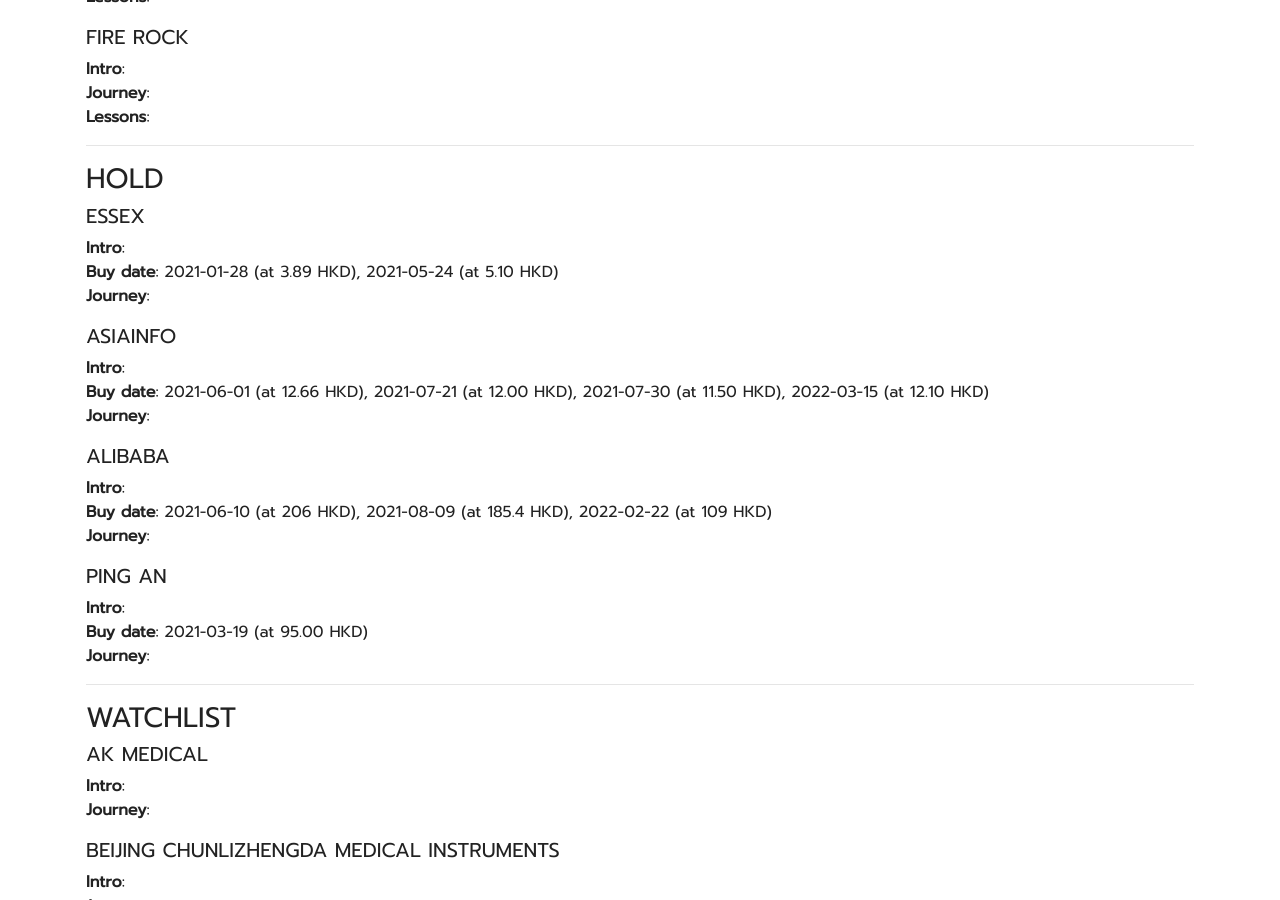
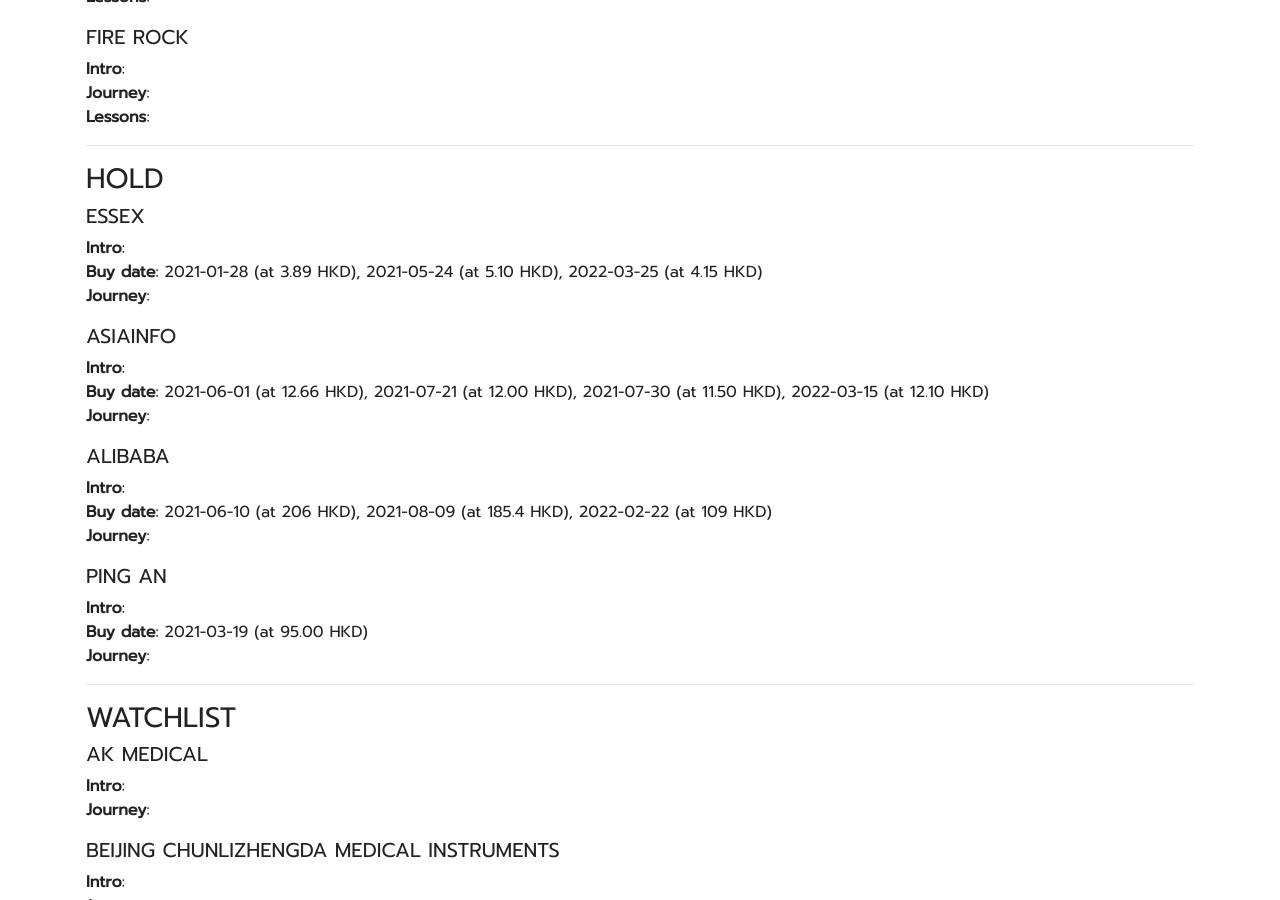
Before and after one commit to moneysart/moneysart.github.io, a Jekyll site: the page built from diary/index.md, in a window 1280 px wide and 900 px high, scrolled down 4801 px. Built offline with Jekyll 4.4.1, drawn with Linux system fonts in a browser that asks for light colours; nearby versions of some CDN libraries.

Commit message:
add position

```diff
--- a/diary/index.md
+++ b/diary/index.md
@@ -187,7 +187,7 @@ Although I did well on sticking with the plan, I set a stop loss where I should
 
 ##### ESSEX
 **Intro**:
-**Buy date**: 2021-01-28 (at 3.89 HKD), 2021-05-24 (at 5.10 HKD)
+**Buy date**: 2021-01-28 (at 3.89 HKD), 2021-05-24 (at 5.10 HKD), 2022-03-25 (at 4.15 HKD)
 **Journey**:
 
 ##### ASIAINFO
```
